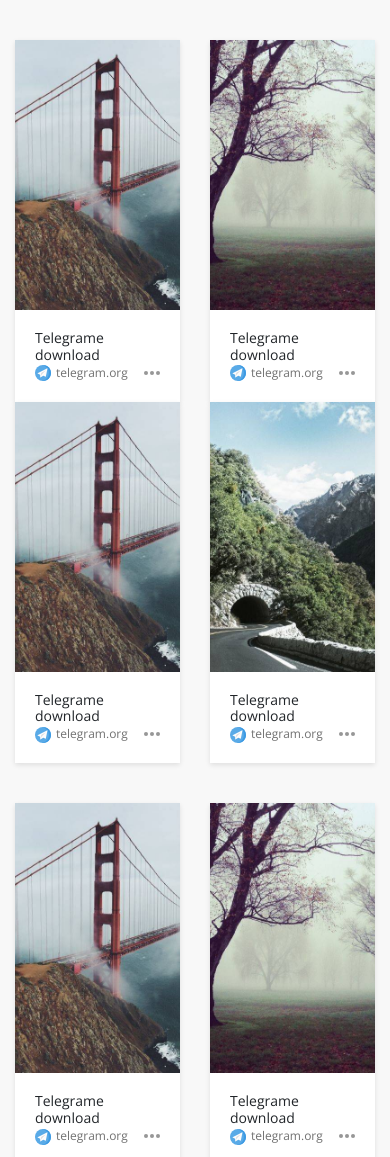
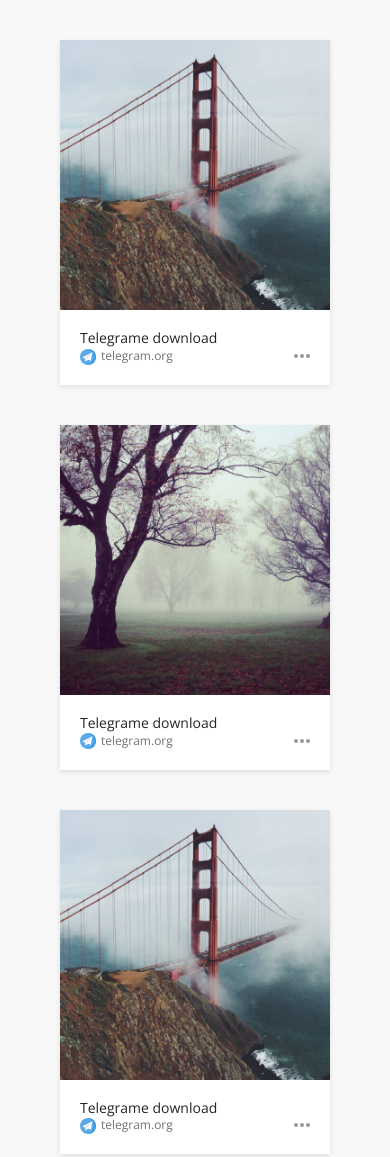
Before and after one commit to maksakoviliya/kilo_test, a plain HTML site: page index.html in a window 390 px wide. Shown: the top 1157 px of the page. Drawn offline with nearby package versions, Linux system fonts and the light colour scheme; files that its build step writes are made by us from their sources.

Commit message:
bugs fixed commit

```diff
--- a/css/style.css
+++ b/css/style.css
@@ -6,14 +6,10 @@ body{
   padding: 40px 0;
 }
 
-.history{
-  margin-bottom: 40px;
-}
-
 .item{
   width: 100%;
   max-width: 270px;
-  margin: 0 auto;
+  margin: 0 auto 40px;
   transition: 0.15s ease-in-out;
   box-shadow: 0 2px 5px 0 rgba(0, 0, 0, 0.1);
 }
--- a/index.html
+++ b/index.html
@@ -30,7 +30,7 @@
             <p class="animated fadeIn text-muted">MDB Team</p>
         </div> -->
         <div class="row history">
-            <div class="col">
+            <div class="col-xs-12 col-sm-6 col-md-6 col-lg-3">
                 <div class="item">
                     <div class="item-img" style="background-image: url(img/custom/bridge.jpg);"></div>
                     <div class="item-content">
@@ -46,7 +46,7 @@
                     </div>
                 </div>
             </div>
-            <div class="col">
+            <div class="col-xs-12 col-sm-6 col-md-6 col-lg-3">
                 <div class="item">
                     <div class="item-img" style="background-image: url(img/custom/park.jpg);"></div>
                     <div class="item-content">
@@ -62,7 +62,7 @@
                     </div>
                 </div>
             </div>
-            <div class="col">
+            <div class="col-xs-12 col-sm-6 col-md-6 col-lg-3">
                 <div class="item">
                     <div class="item-img" style="background-image: url(img/custom/bridge.jpg);"></div>
                     <div class="item-content">
@@ -78,7 +78,7 @@
                     </div>
                 </div>
             </div>
-            <div class="col">
+            <div class="col-xs-12 col-sm-6 col-md-6 col-lg-3">
                 <div class="item">
                     <div class="item-img item-img-darkHover" style="background-image: url(img/custom/tunnel.jpg);"> </div>
                     <div class="item-content">
@@ -96,7 +96,7 @@
             </div>
         </div>
         <div class="row history">
-            <div class="col">
+            <div class="col-xs-12 col-sm-6 col-md-6 col-lg-3">
                 <div class="item">
                     <div class="item-img" style="background-image: url(img/custom/bridge.jpg);"></div>
                     <div class="item-content">
@@ -112,7 +112,7 @@
                     </div>
                 </div>
             </div>
-            <div class="col">
+            <div class="col-xs-12 col-sm-6 col-md-6 col-lg-3">
                 <div class="item">
                     <div class="item-img" style="background-image: url(img/custom/park.jpg);"></div>
                     <div class="item-content">
@@ -128,7 +128,7 @@
                     </div>
                 </div>
             </div>
-            <div class="col">
+            <div class="col-xs-12 col-sm-6 col-md-6 col-lg-3">
                 <div class="item">
                     <div class="item-img" style="background-image: url(img/custom/bridge.jpg);"></div>
                     <div class="item-content">
@@ -144,7 +144,7 @@
                     </div>
                 </div>
             </div>
-            <div class="col">
+            <div class="col-xs-12 col-sm-6 col-md-6 col-lg-3">
                 <div class="item">
                     <div class="item-img item-img-darkHover" style="background-image: url(img/custom/tunnel.jpg);"> </div>
                     <div class="item-content">
```
